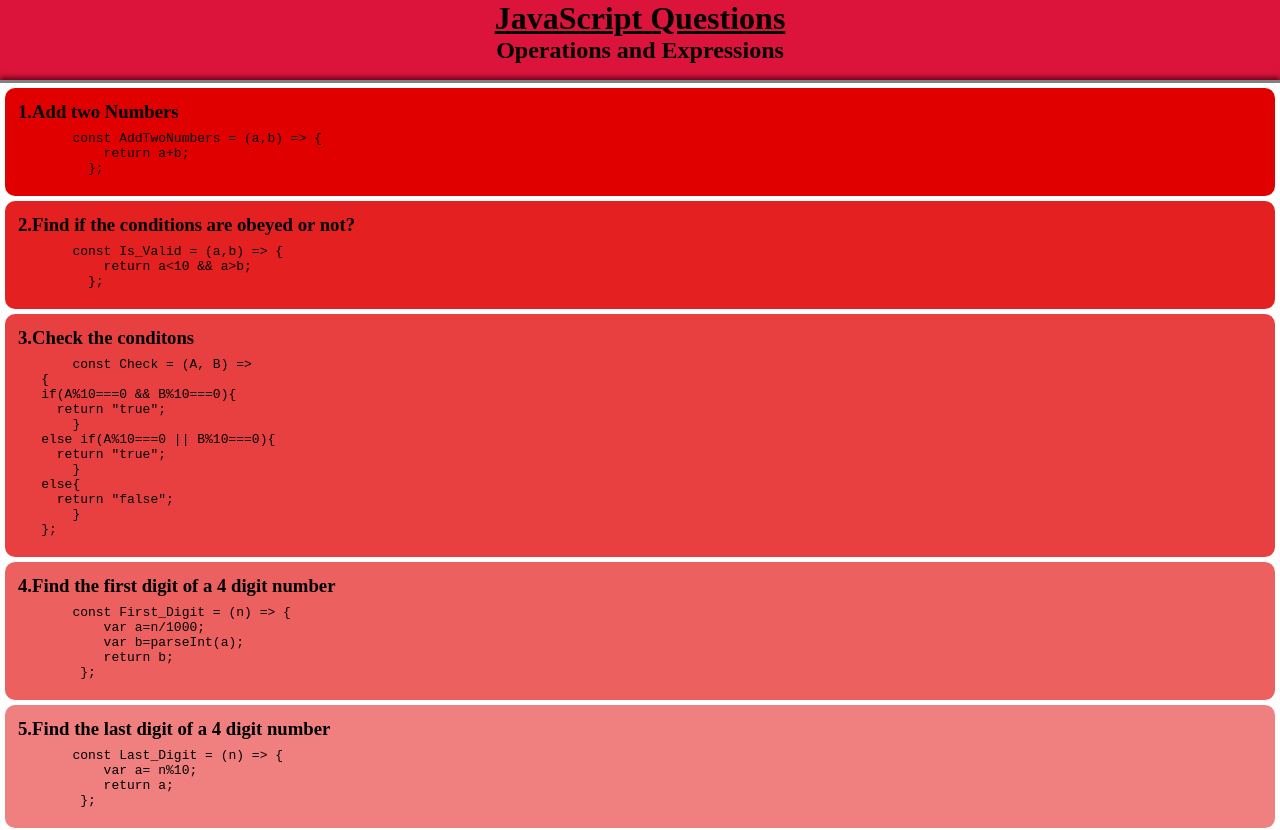
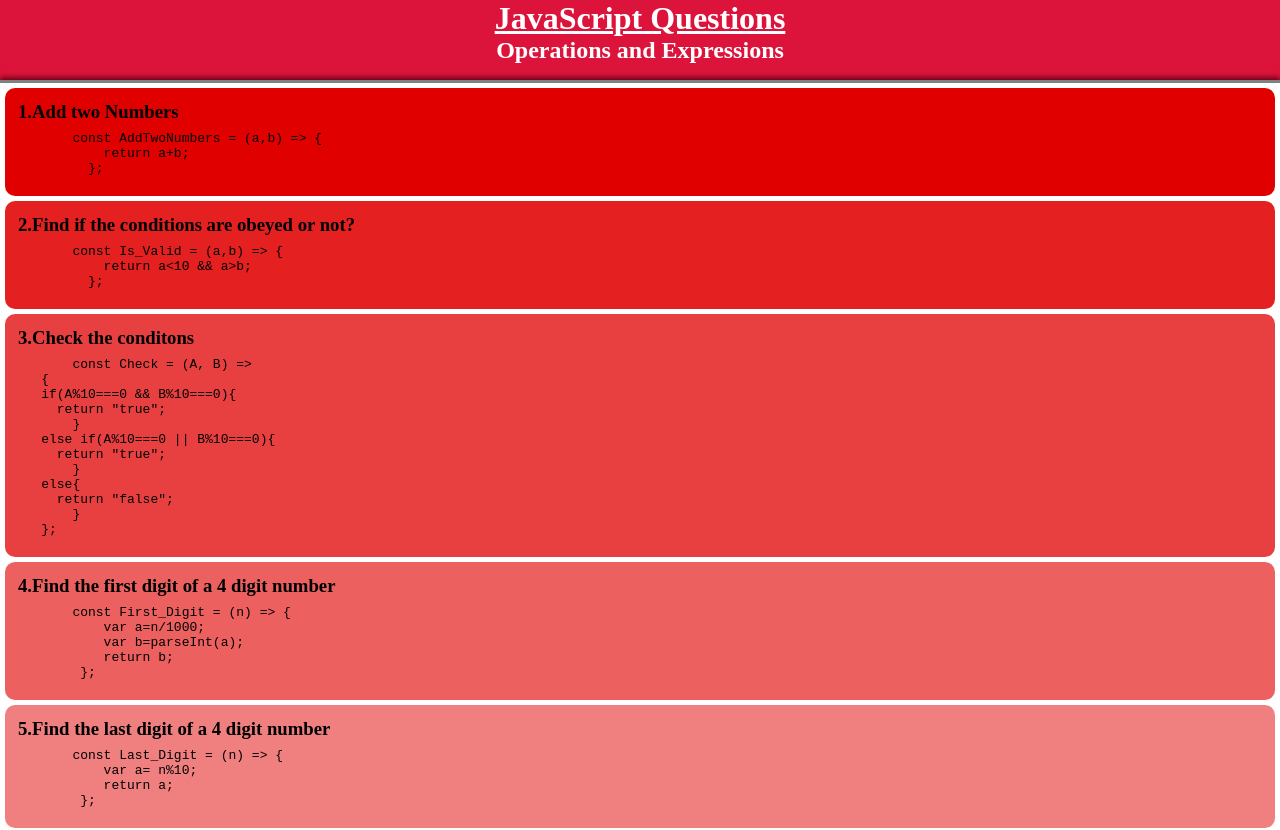
Before and after one commit to Aryan-3098/js_coding, a plain HTML site: page Operations and Express/op_exp.html in a window 1280 px wide. Shown: the top 830 px of the page. Drawn offline with Linux system fonts and the light colour scheme.

Commit message:
some changes

```diff
--- a/Operations and Express/op_exp.html
+++ b/Operations and Express/op_exp.html
@@ -8,8 +8,8 @@
     <link rel="stylesheet" href="style_o.css">
 </head>
 <body>
-    <h1>JavaScript Questions</h1>
-    <h2>Operations and Expressions</h2>
+    <h1 style="color: white;">JavaScript Questions</h1>
+    <h2 style="color: white;">Operations and Expressions</h2>
     <div class="con">
         <div class="box" id="box1">
             <h3>1.Add two Numbers</h3>
```
